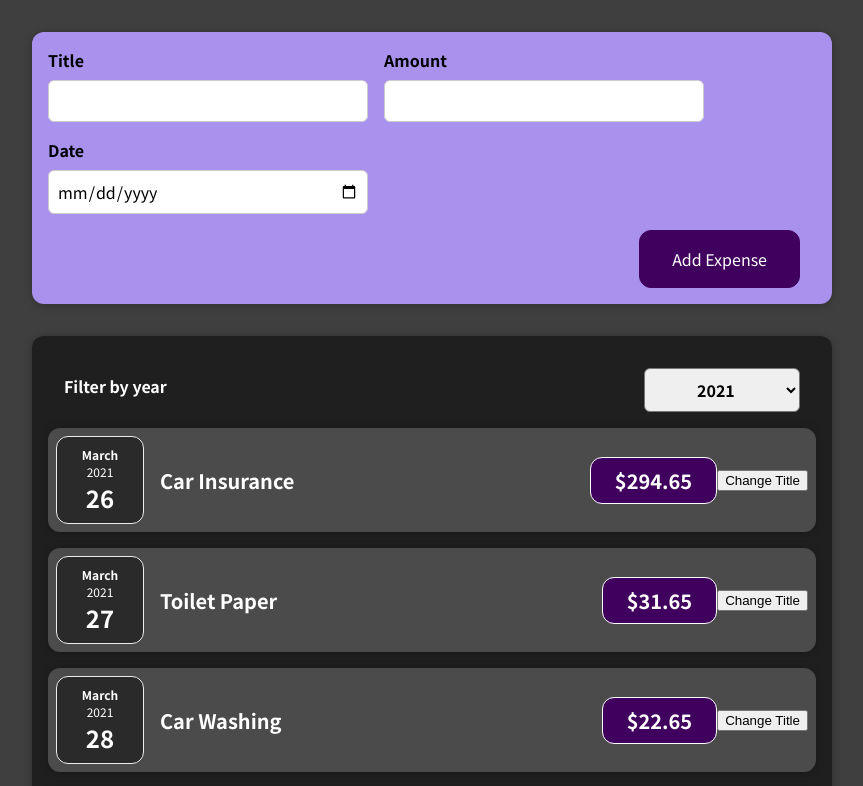
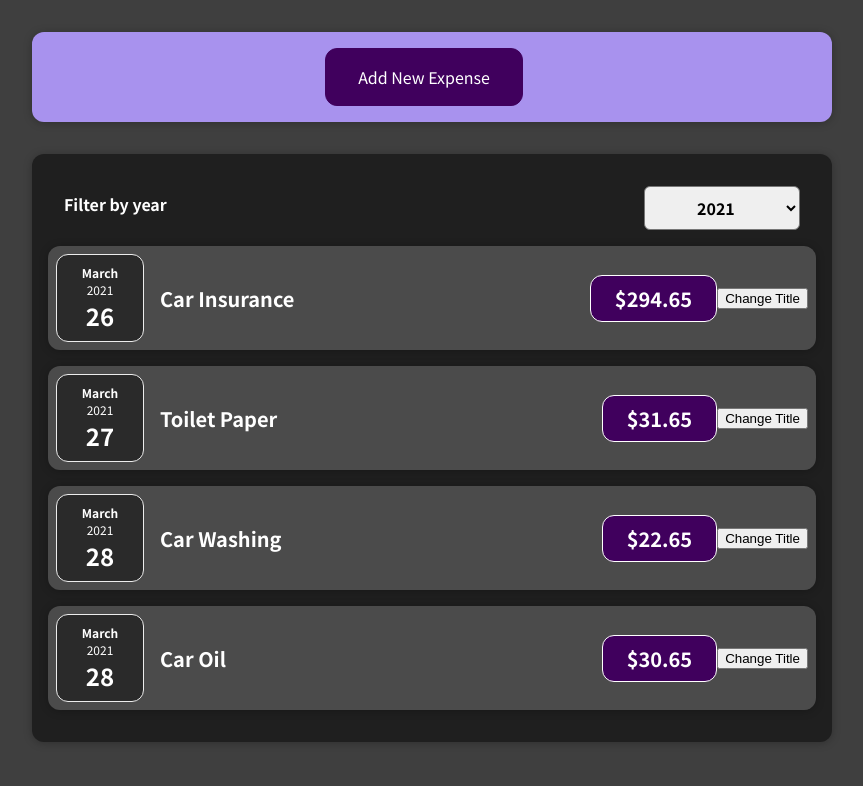
Before and after one commit to sergiy-chumachenko/expense-tracker-app, a React (Create React App) app: page / in a window 1280 px wide. Shown: the top 786 px of the page, without its empty margins (208-1071 px from the left). Built offline with nearby package versions, Linux system fonts and the light colour scheme.

Commit message:
'Add New Expense' button functionality has added

```diff
--- a/src/App.js
+++ b/src/App.js
@@ -1,5 +1,5 @@
 import NewExpense from "./components/NewExpense/NewExpense";
-import ExpenseList from "./components/Expenses/ExpenseList";
+import Expenses from "./components/Expenses/Expenses";
 import { useState } from "react";
 
 const DUMMY_EXPENSES = [
@@ -45,7 +45,7 @@ const App = () => {
   return (
     <div>
       <NewExpense onAddExpense={addExpenseHandler} />
-      <ExpenseList expenses={expenses} />
+      <Expenses expenses={expenses} />
     </div>
   );
 };
--- a/src/components/Expenses/ExpenseItem.js
+++ b/src/components/Expenses/ExpenseItem.js
@@ -11,6 +11,7 @@ const ExpenseItem = (props) => {
     setTitle("Updated");
   };
   return (
+    <li>
       <Card className={"expense-item"}>
         <ExpenseDate date={props.date} />
         <div className={"expense-item__description"}>
@@ -19,6 +20,7 @@ const ExpenseItem = (props) => {
         </div>
         <button onClick={clickHandler}>Change Title</button>
       </Card>
+    </li>
   );
 };
 
--- a/src/components/Expenses/ExpenseList.js
+++ b/src/components/Expenses/Expenses.js
@@ -1,29 +1,19 @@
-import ExpenseItem from "./ExpenseItem";
 import ExpensesFilter from "./ExpensesFilter";
 import Card from "../UI/Card";
-import "./ExpenseList.css";
+import ExpensesList from "./ExpensesList";
+import "./Expenses.css";
 import { useState } from "react";
 
-const ExpenseList = (props) => {
+const Expenses = (props) => {
   const [filteredYear, setFilteredYear] = useState(
     new Date().getFullYear().toString()
   );
   const filterChangedHandler = (selectedYear) => {
     setFilteredYear(selectedYear);
   };
-
-  const expensesList = props.expenses
-    .filter((item) => item.date.getFullYear().toString() === filteredYear)
-    .map((item) => {
-      return (
-        <ExpenseItem
-          title={item.title}
-          amount={item.amount}
-          date={item.date}
-          key={item.id}
-        />
-      );
-    });
+  const filteredExpenses = props.expenses.filter(
+    (item) => item.date.getFullYear().toString() === filteredYear
+  );
 
   return (
     <Card className={"expenses"}>
@@ -31,9 +21,9 @@ const ExpenseList = (props) => {
         selected={filteredYear}
         onChangeFilter={filterChangedHandler}
       />
-      {expensesList}
+      <ExpensesList items={filteredExpenses} />
     </Card>
   );
 };
 
-export default ExpenseList;
+export default Expenses;
--- /dev/null
+++ b/src/components/Expenses/ExpensesList.css
@@ -0,0 +1,9 @@
+.expenses-list {
+  list-style: none;
+  padding: 0;
+}
+
+.expenses-list__fallback {
+  color: white;
+  text-align: center;
+}
--- /dev/null
+++ b/src/components/Expenses/ExpensesList.js
@@ -0,0 +1,24 @@
+import ExpenseItem from "./ExpenseItem";
+import "./ExpensesList.css";
+
+const ExpensesList = (props) => {
+  if (props.items.length === 0) {
+    return <h2 className={"expenses-list__fallback"}>No expenses found.</h2>;
+  }
+  return (
+    <ul className={"expenses-list"}>
+      {props.items.map((item) => {
+        return (
+          <ExpenseItem
+            title={item.title}
+            amount={item.amount}
+            date={item.date}
+            key={item.id}
+          />
+        );
+      })}
+    </ul>
+  );
+};
+
+export default ExpensesList;
--- a/src/components/NewExpense/ExpenseForm.js
+++ b/src/components/NewExpense/ExpenseForm.js
@@ -37,6 +37,7 @@ const ExpenseForm = (props) => {
     setEnteredTitle("");
     setEnteredAmount("");
     setEnteredDate("");
+    props.onCancel();
   };
   return (
     <form onSubmit={submitHandler}>
@@ -71,6 +72,7 @@ const ExpenseForm = (props) => {
         </div>
       </div>
       <div className={"new-expense__actions"}>
+        <button onClick={props.onCancel}>Cancel</button>
         <button type="submit">Add Expense</button>
       </div>
     </form>
--- a/src/components/NewExpense/NewExpense.js
+++ b/src/components/NewExpense/NewExpense.js
@@ -1,7 +1,10 @@
 import ExpenseForm from "./ExpenseForm";
 import "./NewExpense.css";
+import { useState } from "react";
 
 const NewExpense = (props) => {
+  const [isEditing, setIsEditing] = useState(false);
+
   const saveExpenseDataHandler = (enteredExpenseData) => {
     const expenseData = {
       ...enteredExpenseData,
@@ -9,9 +12,24 @@ const NewExpense = (props) => {
     };
     props.onAddExpense(expenseData);
   };
+  const startEditingHandler = () => {
+    setIsEditing(true);
+  };
+  const stopEditingHandler = () => {
+    setIsEditing(false);
+  };
+
   return (
     <div className={"new-expense"}>
-      <ExpenseForm onSaveExpenseData={saveExpenseDataHandler} />
+      {!isEditing && (
+        <button onClick={startEditingHandler}>Add New Expense</button>
+      )}
+      {isEditing && (
+        <ExpenseForm
+          onSaveExpenseData={saveExpenseDataHandler}
+          onCancel={stopEditingHandler}
+        />
+      )}
     </div>
   );
 };
```
Also changed, not shown: src/components/Expenses/Expenses.css (renamed from src/components/Expenses/ExpenseList.css). Lines whose indentation alone changed are shown as unchanged.
